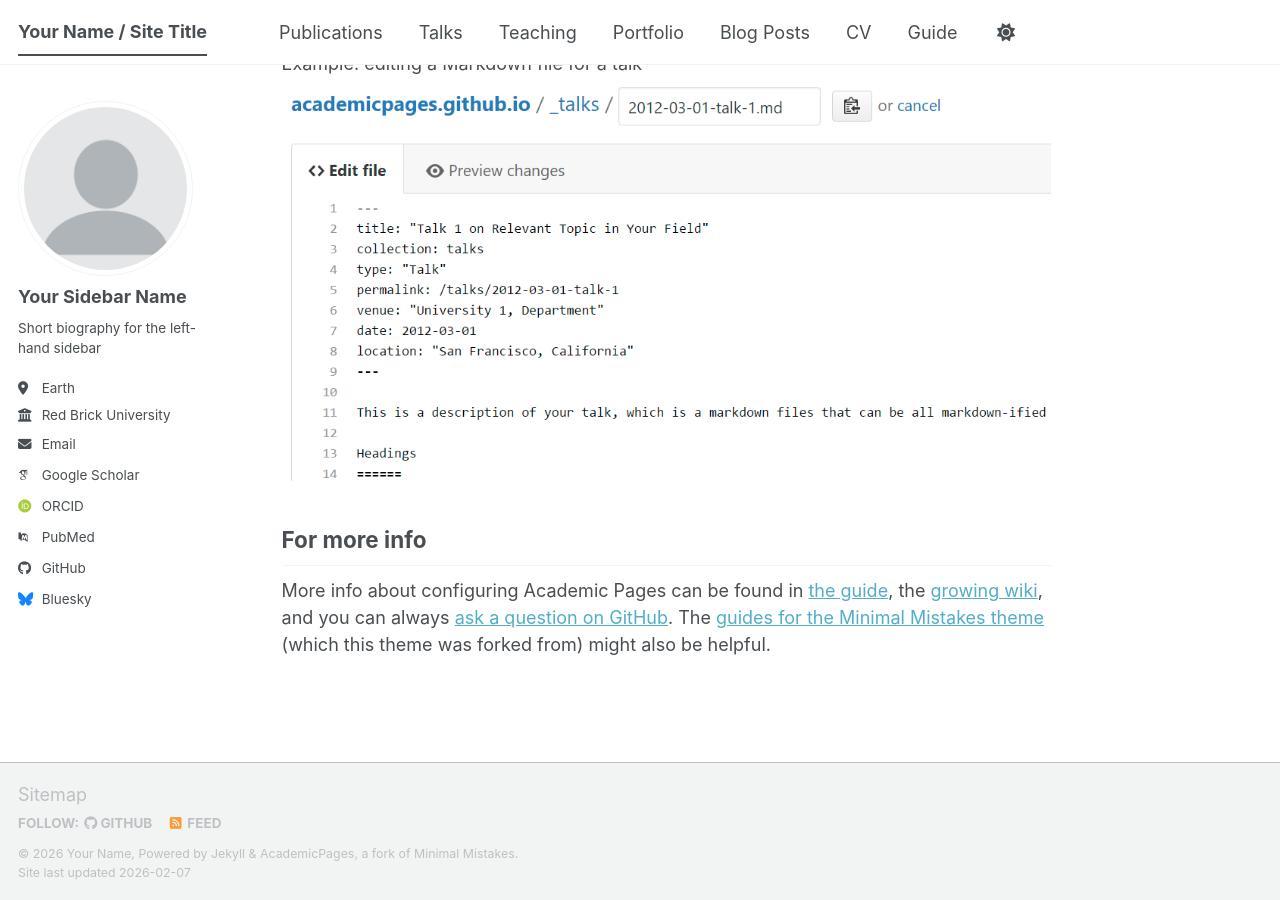
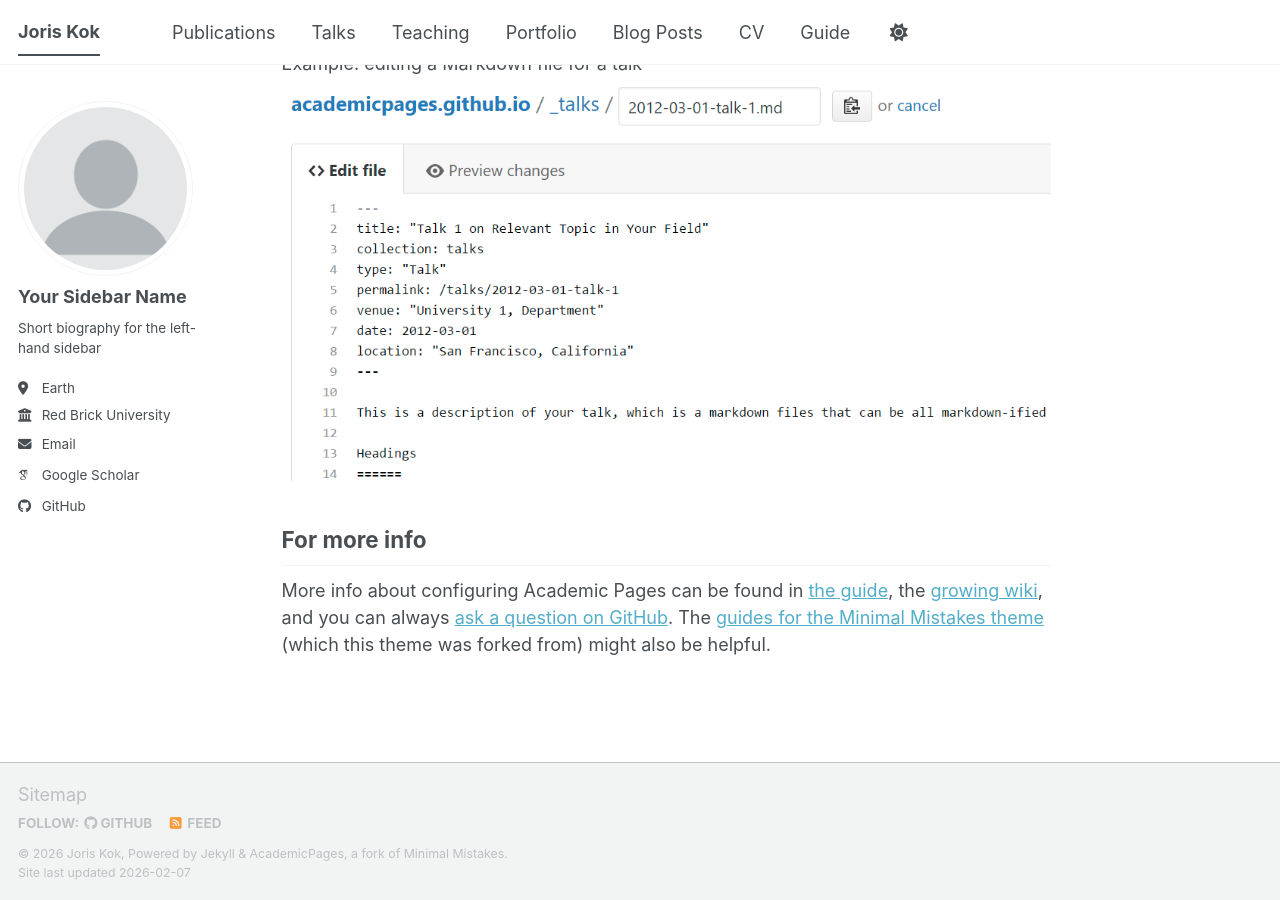
Before and after one commit to kok-joris/joriskok.github.io, a Jekyll site: the page built from _pages/about.md, in a window 1280 px wide and 900 px high, scrolled down 2720 px. Built offline with Jekyll 4.4.1, drawn with Linux system fonts in a browser that asks for light colours; some web fonts are replaced; a script bundle is joined from its source files by our own code; library files that are not in the unit come from our copies.

Commit message:
Update _config.yml

```diff
--- a/_config.yml
+++ b/_config.yml
@@ -9,14 +9,14 @@
 # Basic Site Settings
 locale                   : "en-US"
 site_theme               : "default" # The available themes options are "default", "air", "sunrise", "mint", "dirt" and "contrast"
-title                    : "Your Name / Site Title"
+title                    : "Joris Kok"
 title_separator          : "-"
-name                     : &name "Your Name"
-description              : &description "Your Name's academic portfolio"   # Update this with a general description of your site, this is the default if not overridden by a page
-url                      : https://academicpages.github.io # The base hostname & protocol for your site e.g. "https://[your GitHub username].github.io",
+name                     : &name "Joris Kok"
+description              : &description "Joris Kok's academic portfolio"   # Update this with a general description of your site, this is the default if not overridden by a page
+url                      : https://joriskok.github.io # The base hostname & protocol for your site e.g. "https://[your GitHub username].github.io",
                                                            # or if you already have some other page hosted on Github then use "https://[your GitHub username].github.io/[Your Repo Name]"
 baseurl                  : "" # the subpath of your site, e.g. "/blog"
-repository               : "academicpages/academicpages.github.io"
+repository               : "kok-joris/joriskok.github.io"
 
 # Site Author - The following control what appear as part of the author content on the side bar.
 #               If a field is blank the icon and link will not appear, otherwise it will be shown.
@@ -35,13 +35,13 @@
   # Academic websites
   academia         : # URL
   arxiv            : # URL - Update with the correct link to your profile
-  googlescholar    : "https://scholar.google.com/citations?user=PS_CX0AAAAAJ"
+  googlescholar    : "https://scholar.google.com/citations?user=gt1lSBQAAAAJ&hl=en&oi=ao"
   inspire-hep      : # URL
   impactstory      : # URL
-  orcid            : "https://orcid.org/yourorcidurl"
+  orcid            : # URL
   semantic         : # URL
   ssrn             : # URL
-  pubmed           : "https://www.ncbi.nlm.nih.gov/pubmed/?term=john+snow"
+  pubmed           : # URL
   researchgate     : # URL
   scopus           : # URL
   zotero           : # URL
@@ -57,7 +57,7 @@
 
   # Social media
   artstation       : # Username
-  bluesky          : "bsky.app" # Replace this with you Bluesky username
+  bluesky          : # Username # Replace this with you Bluesky username
   facebook         : # Username
   flickr           : # Username
   foursquare       : # Username
```
